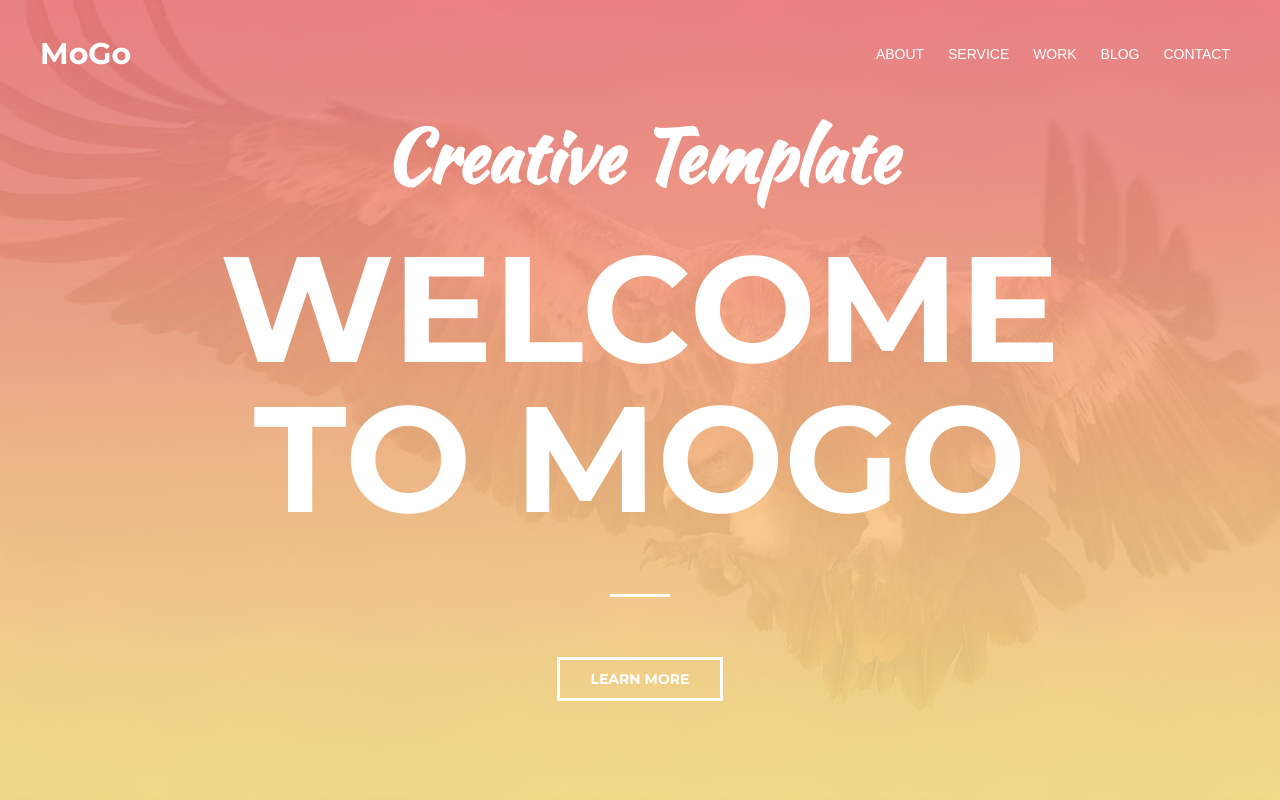
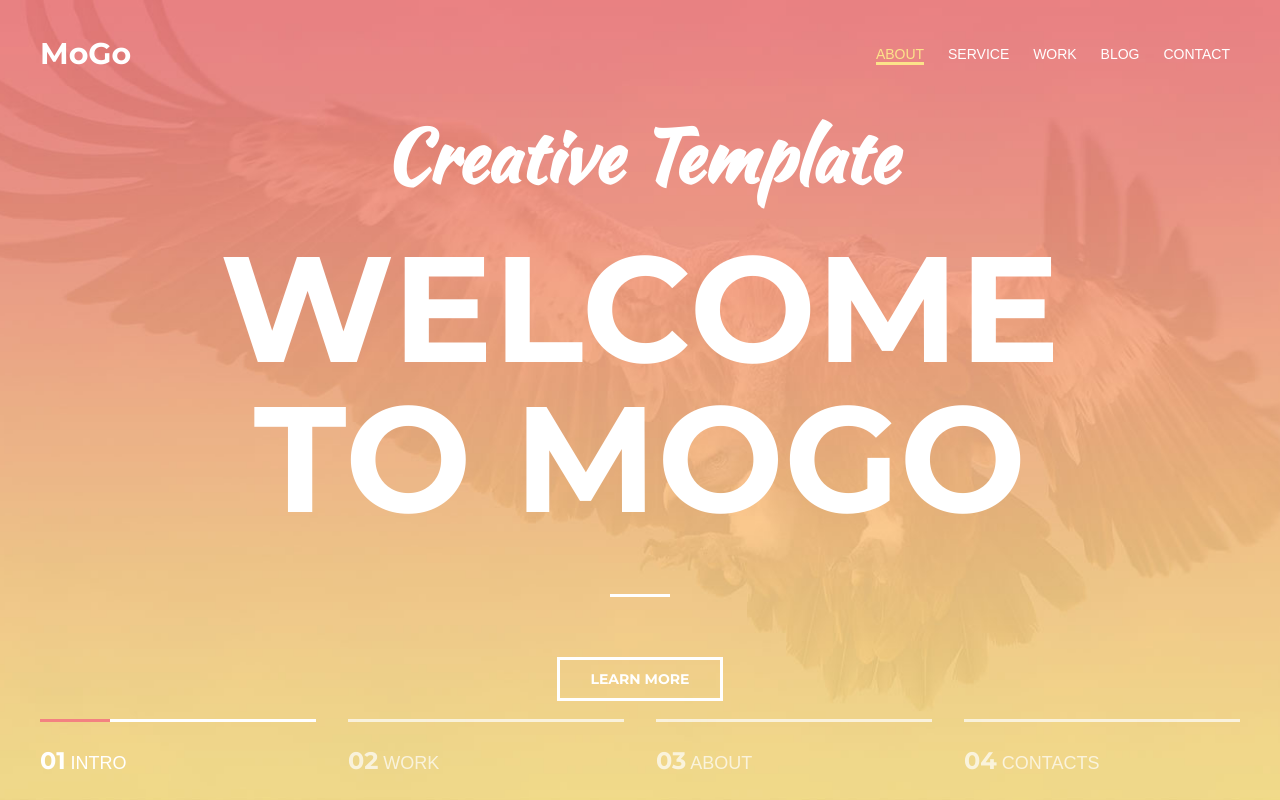
Before and after one commit to ayurmakh/welcome_to_mogo, a website: page app/index.html in a window 1280 px wide. Drawn offline with Linux system fonts and the light colour scheme; a web font is replaced by a local one.

Commit message:
slider added to header

```diff
--- a/app/index.html
+++ b/app/index.html
@@ -13,7 +13,7 @@
 					MoGo
 				</div>
 				<nav class="nav">
-					<a class="nav-link" href="#">About</a>
+					<a class="nav-link active" href="#">About</a>
 					<a class="nav-link" href="#">Service</a>
 					<a class="nav-link" href="#">Work</a>
 					<a class="nav-link" href="#">Blog</a>
@@ -31,6 +31,25 @@
 				<a class="btn" href="#">Learn more</a>
 			</div>
 		</div>
+
+		<div class="slider">
+			<div class="container">
+				<div class="slider-inner">
+					<div class="slider-item active">
+						<span class="slider-item-num">01</span> intro
+					</div>
+					<div class="slider-item">
+						<span class="slider-item-num">02</span> work
+					</div>
+					<div class="slider-item">
+						<span class="slider-item-num">03</span> about
+					</div>
+					<div class="slider-item">
+						<span class="slider-item-num">04</span> contacts
+					</div>
+				</div>
+			</div>
+		</div>
 	</div>
 </body>
 </html>
--- a/app/sass/style.sass
+++ b/app/sass/style.sass
@@ -76,6 +76,7 @@ h1, h2, h3, h4, h5, h6
 	font-weight: 700
 	color: #fff
 
+/* Nav */
 .nav
 	text-transform: uppercase
 	font-size: 14px
@@ -105,6 +106,12 @@ h1, h2, h3, h4, h5, h6
 		opacity: 0
 		transition: opacity .2s linear
 
+.nav-link.active:after, .nav-link:hover:after
+	opacity: 1
+
+.nav-link.active
+	color: #fce38a
+
 .btn
 	display: inline-block
 	vertical-align: top
@@ -120,3 +127,43 @@ h1, h2, h3, h4, h5, h6
 	&:hover
 		background-color: #fff
 		color: #333
+
+/* Slider */
+.slider
+	width: 100%
+	position: absolute
+	bottom: 0
+	left: 0
+	z-index: 1
+
+
+.slider-inner
+	display: flex
+	justify-content: space-between
+
+.slider-item
+	width: 23%
+	font-size: 18px
+	color: #fff
+	text-transform: uppercase
+	padding: 20px 0
+	border-top: 3px solid #fff
+	opacity: .7
+	position: relative
+
+.slider-item.active
+	opacity: 1
+	&:before
+		content: ""
+		display: block
+		width: 70px
+		height: 3px
+		position: absolute
+		top: -3px
+		left: 0
+		z-index: 1
+		background-color: #f38181
+
+.slider-item-num
+	font-size: 24px
+	font-weight: 700
```
Also changed, not shown: app/css/style.css.
